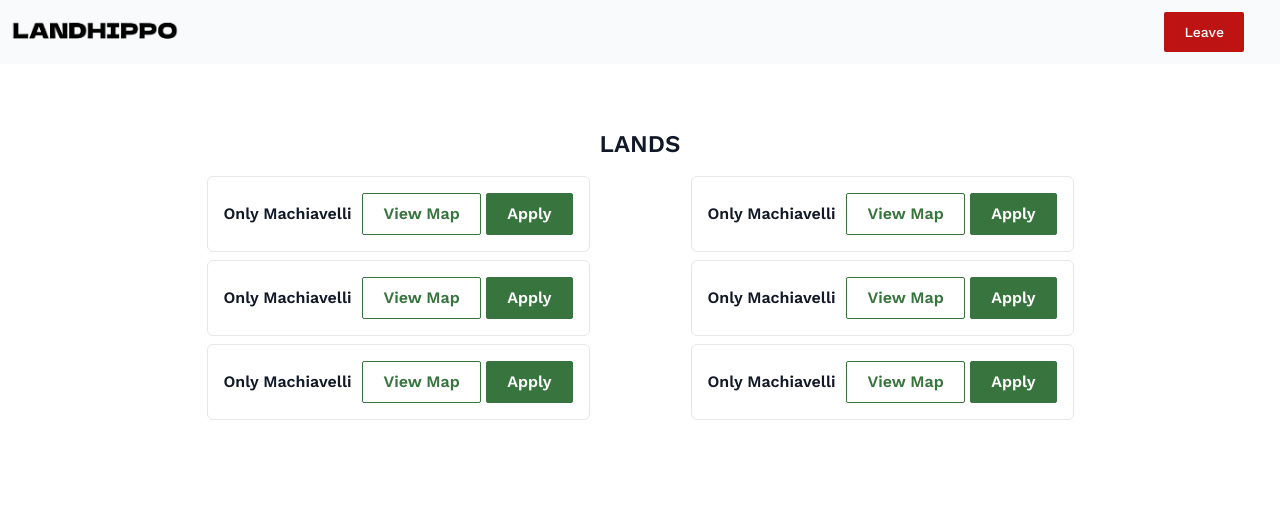
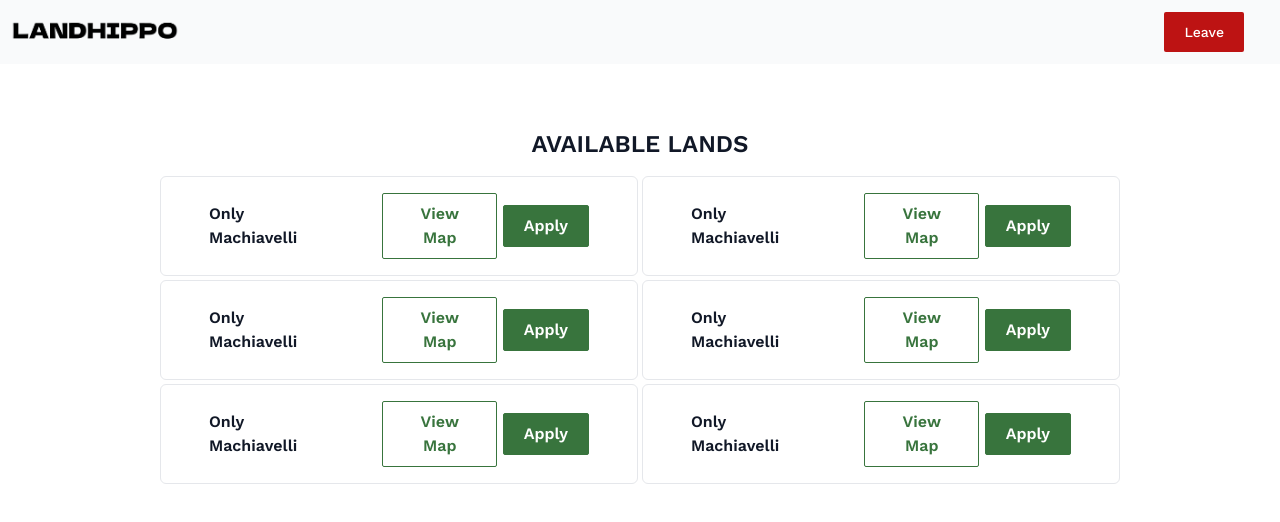
Before and after one commit to onlymachiavelli/hackathon_FST_front, a React (Vite) app: page /lands in a window 1280 px wide. Shown: the top 522 px of the page. Built offline with nearby package versions, Linux system fonts and the light colour scheme; no server answers.

Commit message:
Some changes

```diff
--- a/src/components/LandsCard.tsx
+++ b/src/components/LandsCard.tsx
@@ -1,7 +1,8 @@
 const LandCard = ({ ...props }) => {
   return (
-    <div className=" bg-[white] p-4 rounded-md  border flex items-center">
-      <p className="font-bold text-gray-900">{props.fullname}</p>&nbsp;&nbsp;
+    <div className=" bg-[white] p-4 rounded-md  border flex items-center px-12">
+      <p className="font-bold text-gray-900 pr-10">{props.fullname}</p>
+      &nbsp;&nbsp;
       <button className="bg-transparent hover:bg-green hover:text-[white] text-green font-semibold  py-2 px-5 border border-green  rounded-sm flex items-center justify-center">
         View Map
       </button>
--- a/src/pages/AvailableLands.tsx
+++ b/src/pages/AvailableLands.tsx
@@ -11,11 +11,10 @@ const AvailableLands = () => {
           <br />
 
           <p className="text-center text-gray-900 font-bold text-2xl pt-10">
-            LANDS
+            AVAILABLE LANDS
           </p>
-          <div className="grid grid-cols-2 w-full gap-2  place-items-center py-4">
+          <div className="grid grid-cols-2 w-full gap-1  place-items-center py-4">
             <LandCard fullname={'Only Machiavelli'} />
-
             <LandCard fullname={'Only Machiavelli'} />
             <LandCard fullname={'Only Machiavelli'} />
             <LandCard fullname={'Only Machiavelli'} />
```
